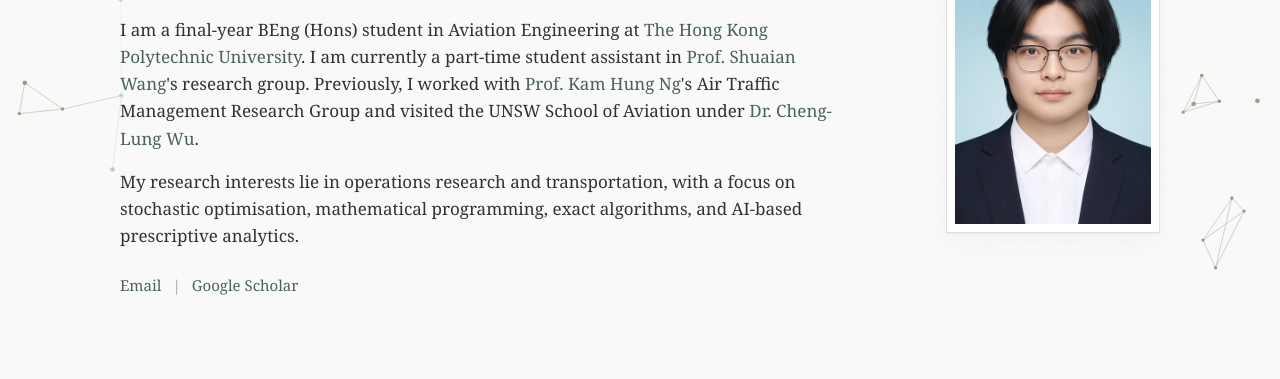
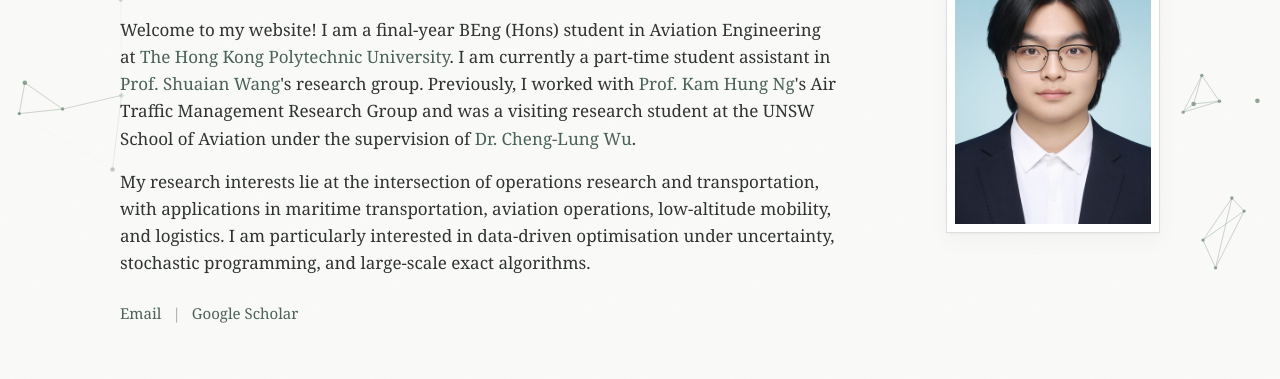
Before and after one commit to Richard2025-hub/richard2025-hub.github.io, a plain HTML site: page index.html in a window 1280 px wide. Shown: the part 204-583 px from the top of the page. Drawn offline with Linux system fonts and the light colour scheme.

Commit message:
Update personal introduction and research interests

```diff
--- a/index.html
+++ b/index.html
@@ -247,18 +247,17 @@
         </figure>
         <div class="intro-copy">
           <p>
-            I am a final-year BEng (Hons) student in Aviation Engineering at
+            Welcome to my website! I am a final-year BEng (Hons) student in Aviation Engineering at
             <a href="https://www.polyu.edu.hk/aae/" target="_blank" rel="noreferrer">The Hong Kong Polytechnic University</a>.
             I am currently a part-time student assistant in
             <a href="https://sites.google.com/site/wangshuaian/" target="_blank" rel="noreferrer">Prof. Shuaian Wang</a>'s research group.
             Previously, I worked with
             <a href="https://www.polyu.edu.hk/aae/people/academic-staff/dr-ng-kam-hung/" target="_blank" rel="noreferrer">Prof. Kam Hung Ng</a>'s
-            Air Traffic Management Research Group and visited the UNSW School of Aviation under
+            Air Traffic Management Research Group and was a visiting research student at the UNSW School of Aviation under the supervision of
             <a href="https://www.unsw.edu.au/staff/cheng-lung-wu" target="_blank" rel="noreferrer">Dr. Cheng-Lung Wu</a>.
           </p>
           <p>
-            My research interests lie in operations research and transportation, with a focus on stochastic optimisation,
-            mathematical programming, exact algorithms, and AI-based prescriptive analytics.
+            My research interests lie at the intersection of operations research and transportation, with applications in maritime transportation, aviation operations, low-altitude mobility, and logistics. I am particularly interested in data-driven optimisation under uncertainty, stochastic programming, and large-scale exact algorithms.
           </p>
           <p class="profile-links">
             <a href="mailto:yunxiang.shu@connect.polyu.hk">Email</a>
```
